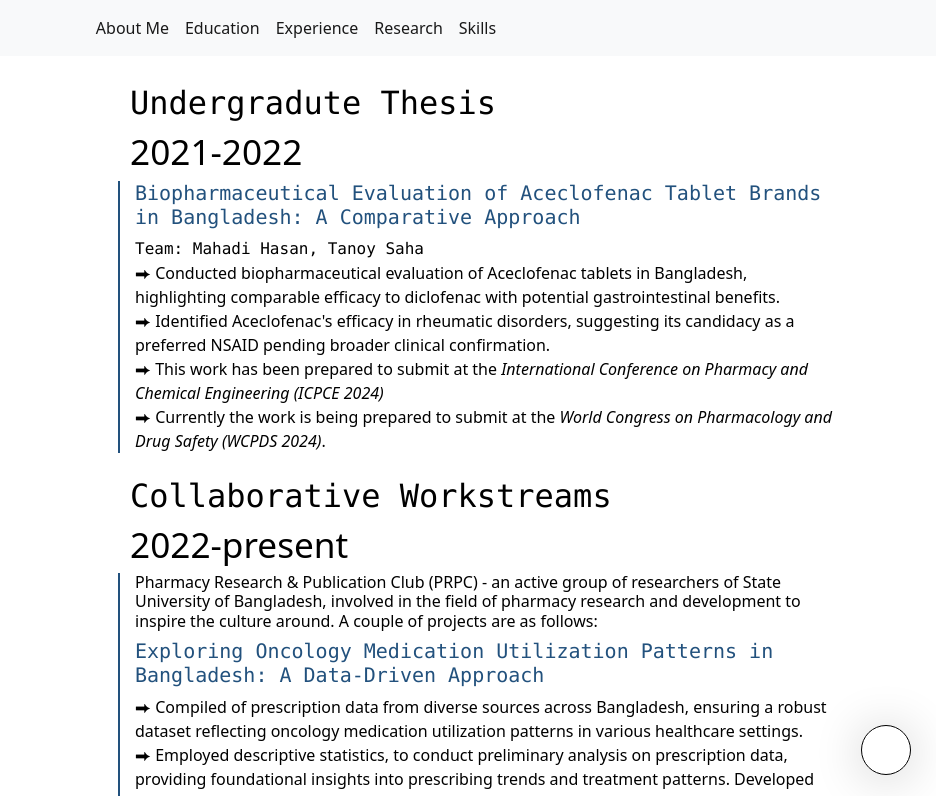
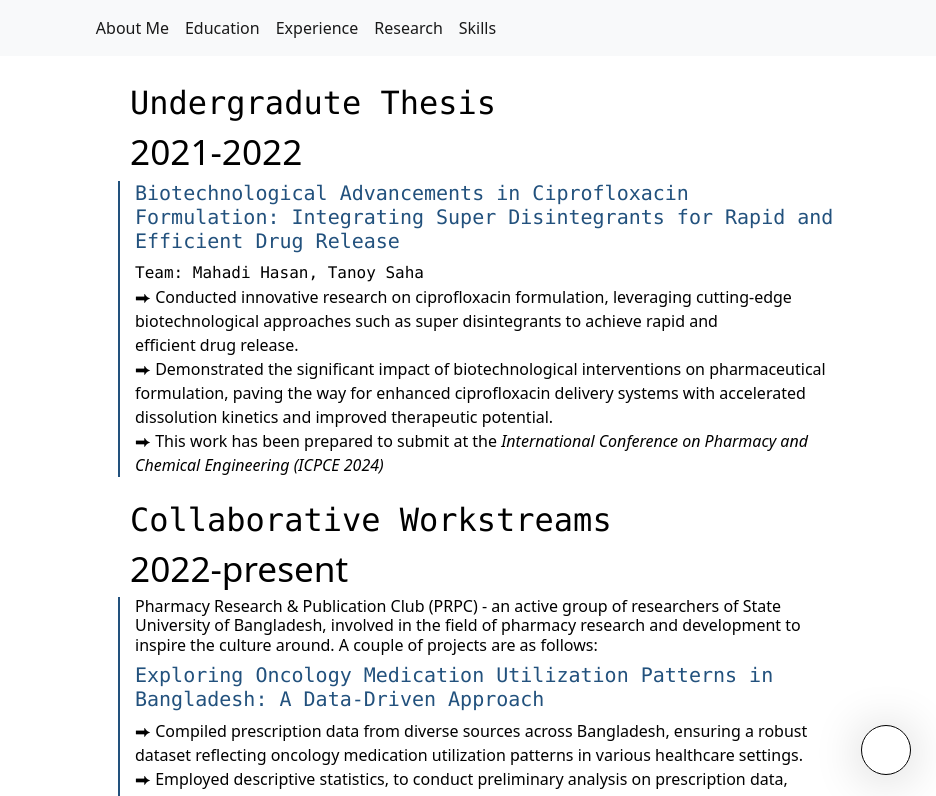
Before and after one commit to mhasanef/mhasanef.github.io, a plain HTML site: page index.html in a window 1280 px wide. Both pictures are taken after a click on the link "Research". Shown: the top 796 px of the page, 344-1280 px from the left. Drawn offline with nearby package versions, Linux system fonts and the light colour scheme; no server answers; some icons are missing.

Commit message:
Updated thesis info

```diff
--- a/index.html
+++ b/index.html
@@ -356,7 +356,7 @@
                                     <strong>Research Title: </strong>
                                     <span
                                             data-es="Formación de Personal Investigador en Universidades y Organismos Públicos de Investigación de la Región de Murcia"
-                                            data-en="Drug Formulation & Comparison: A Study to Evaluate Various Brands and Behaviors (Aceclofenac)."></span>
+                                            data-en="Biotechnological Advancements in Ciprofloxacin Formulation: Integrating Super Disintegrants for Rapid and Efficient Drug Release"></span>
                                 </li>
                                 <li class="abme-honors-bullet mt-2">
                                     <strong>Grade Obtained: </strong>
@@ -482,18 +482,13 @@
                     <h2 class="academic-year-h2">2021-2022</h2>
                     <div class="academic-block">
                         <div class="lucida-console h5 academic-name language"><span
-                                data-en="Biopharmaceutical Evaluation of Aceclofenac Tablet Brands in
-                            Bangladesh: A Comparative Approach"></span></div>
+                                data-en="Biotechnological Advancements in Ciprofloxacin Formulation: Integrating Super Disintegrants for Rapid and Efficient Drug Release"></span></div>
                         <div class="lucida-console academic-rol mt-1 language"><span
                                 data-en="Team: Mahadi Hasan, Tanoy Saha"></span></div>
-                        <div class="academic-year language">&#x2B95;	Conducted biopharmaceutical evaluation of Aceclofenac tablets in Bangladesh,
-                            highlighting comparable efficacy to diclofenac with potential gastrointestinal
-                            benefits.</div>
-                        <div class="academic-year language">&#x2B95;	Identified Aceclofenac's efficacy in rheumatic disorders, suggesting its
-                            candidacy as a preferred NSAID pending broader clinical confirmation.</div>
+                        <div class="academic-year language">&#x2B95;	Conducted innovative research on ciprofloxacin formulation, leveraging cutting-edge biotechnological approaches such as super disintegrants to achieve rapid and efficient drug release.</div>
+                        <div class="academic-year language">&#x2B95;	Demonstrated the significant impact of biotechnological interventions on pharmaceutical formulation, paving the way for enhanced ciprofloxacin delivery systems with accelerated dissolution kinetics and improved therapeutic potential.</div>
                         <div class="academic-year language">&#x2B95;	 This work has been prepared to submit at the <strong><i>International
                             Conference on Pharmacy and Chemical Engineering (ICPCE 2024)</i></strong></div>
-                        <div class="academic-year language">&#x2B95;	 Currently the work is being prepared to submit at the <strong><i>World Congress on Pharmacology and Drug Safety (WCPDS 2024)</i></strong>.</div>
                     </div>
                     <div>&nbsp;</div>
 
@@ -507,7 +502,7 @@
                                 data-en="Exploring Oncology Medication Utilization Patterns in Bangladesh: A Data-Driven Approach"></span></div>
                         <!--<div class="lucida-console academic-rol mt-1 language"><span
                                 data-en="Team: Mahadi Hasan, Dr. Md. Alimoor Reza"></span></div>-->
-                        <div class="academic-year language">&#x2B95;	Compiled of prescription data from diverse sources across Bangladesh, ensuring a robust dataset reflecting oncology medication utilization patterns in various healthcare settings.</div>
+                        <div class="academic-year language">&#x2B95;	Compiled prescription data from diverse sources across Bangladesh, ensuring a robust dataset reflecting oncology medication utilization patterns in various healthcare settings.</div>
                         <div class="academic-year language">&#x2B95;	Employed descriptive statistics, to conduct preliminary analysis on prescription data, providing foundational insights into prescribing trends and treatment patterns. Developed predictive modeling techniques to forecast medication adherence and treatment response.</div>
                         <div class="academic-year language">&#x2B95;	Supervised by <strong><i>Dr. Alimoor Reza, Assistant Professor, Dept. of Computer Science, Drake University, Des Moines, Iowa, USA </i></strong>. Submitted at the <strong><i>2024 International Workshop on Health Informatics Education (HI-Edu 2024) in Conjunction with the 12th IEEE International Conference on Healthcare Informatics (ICHI 2024) Orlando, FL, USA.</i></strong></div>
 
```
